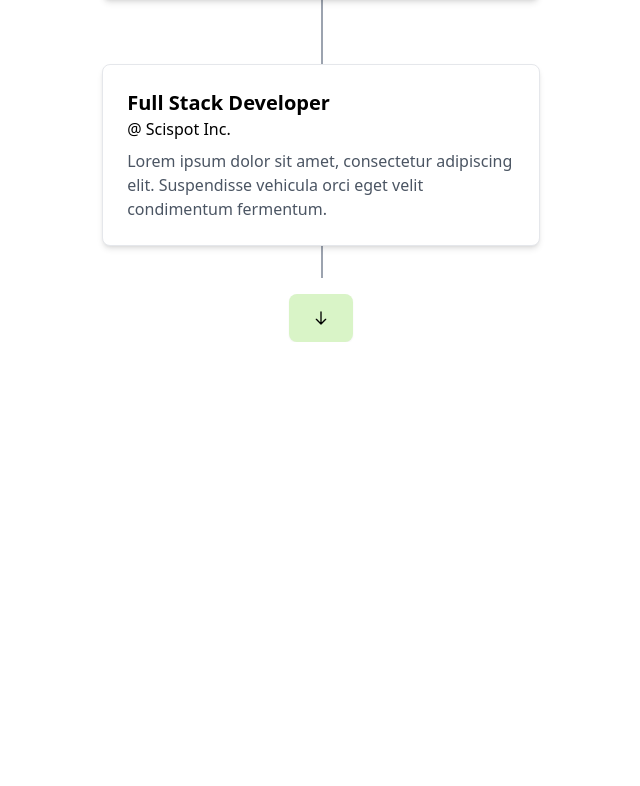
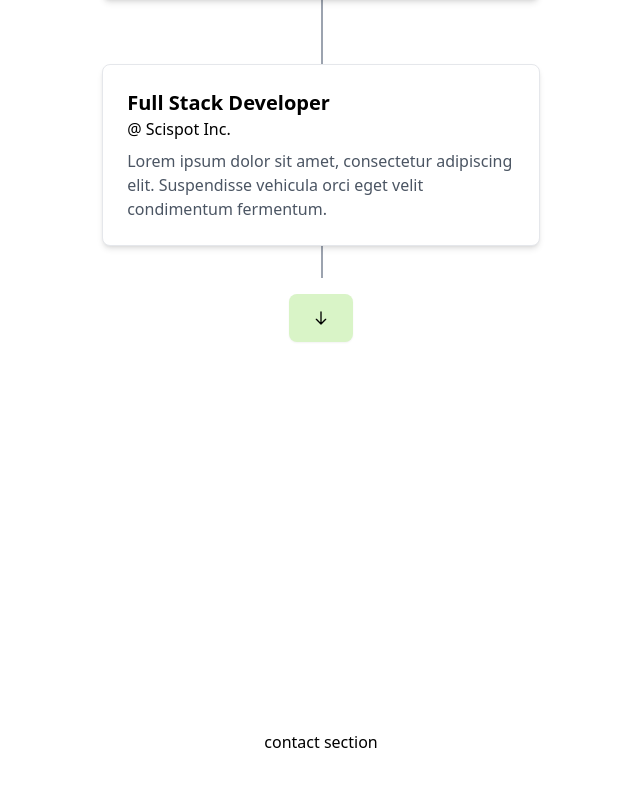
Before and after one commit to m6keller/matthew-site, a Next.js app: page / in a window 1280 px wide. Shown: the part 2060-2846 px from the top of the page, without its empty margins (319-959 px from the left). Before the commit the page ends 2402 px from the top, so only its background shows below. Built offline with nearby package versions, Linux system fonts and the light colour scheme.

Commit message:
contacts section

```diff
--- a/src/pages/index.tsx
+++ b/src/pages/index.tsx
@@ -123,7 +123,6 @@ function InfoPopUp({ open, setOpen, header, subheader, mainText, githubLink="htt
   );
 }
 
-
 function ProjectTile({ title, tags, description }: { title: string, tags: string[], description: string }) {
   const [open, setOpen] = useState(false);
 
@@ -167,9 +166,9 @@ function LandingSection() {
   )
 }
 
-function ExperienceSection () {
+function ExperienceSection() {
   return (
-    <section className="h-screen" id="experience">
+    <section className="" id="experience">
         <div className="container mx-auto flex flex-col items-center justify-center">
           <div className="relative">
             <div className="absolute top-0 left-1/2 w-0.5 h-full bg-gray-400"></div>
@@ -246,6 +245,23 @@ function ProjectsSection() {
   )
 }
 
+function ContactBlock({}) {
+  return (
+    <div className="flex flex-row">
+
+    </div>
+  )
+}
+
+function ContactSection() {
+  return (
+    <section className="flex flex-col items-center justify-center h-screen" id="contact">
+      contact section
+      <div></div>
+    </section>
+  )
+}
+
 export default function Home() {
 
   return (
@@ -259,6 +275,7 @@ export default function Home() {
         <LandingSection />
         <ProjectsSection />
         <ExperienceSection />
+        <ContactSection />
       </div>
     </>
   );
```
